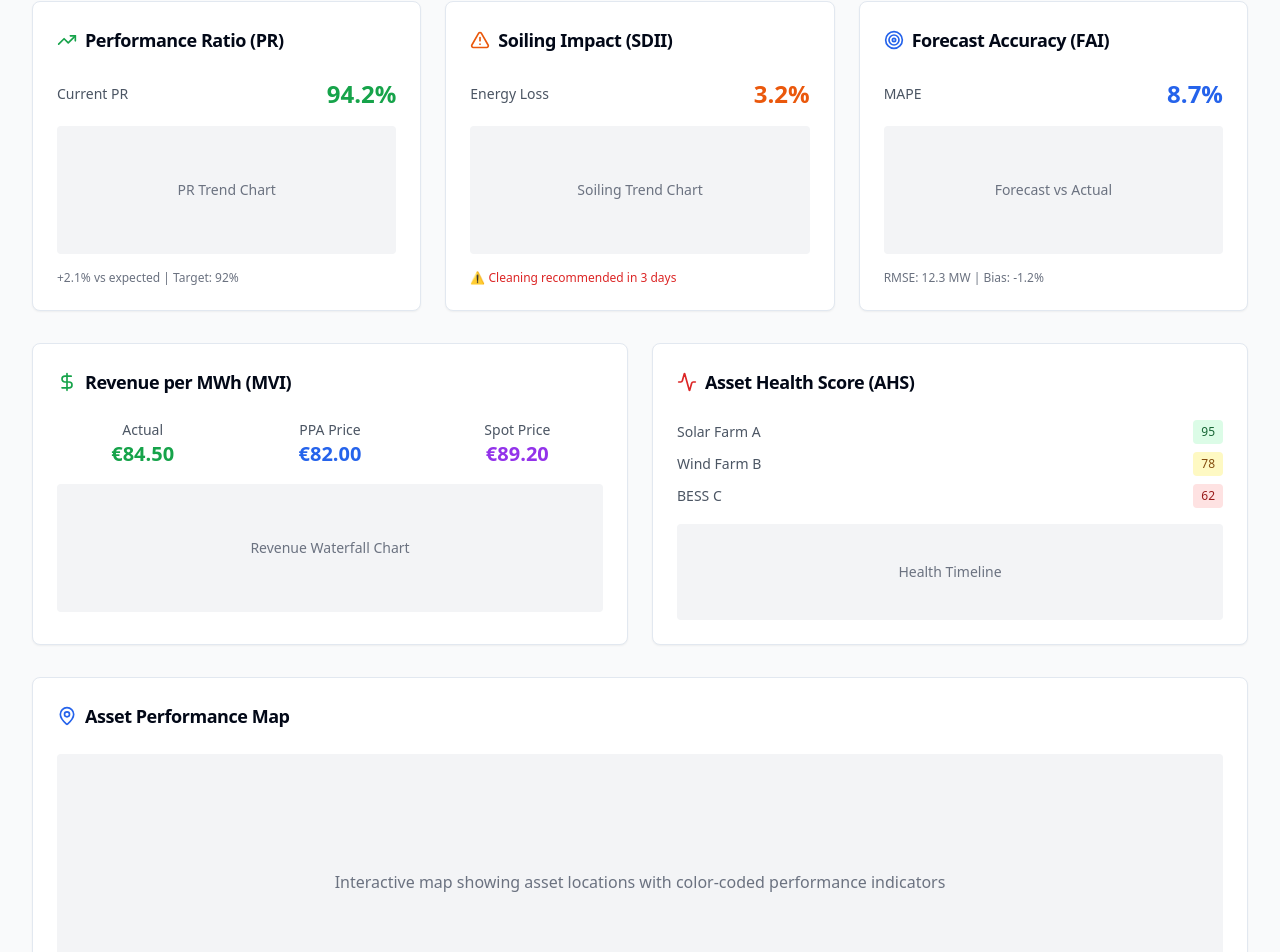
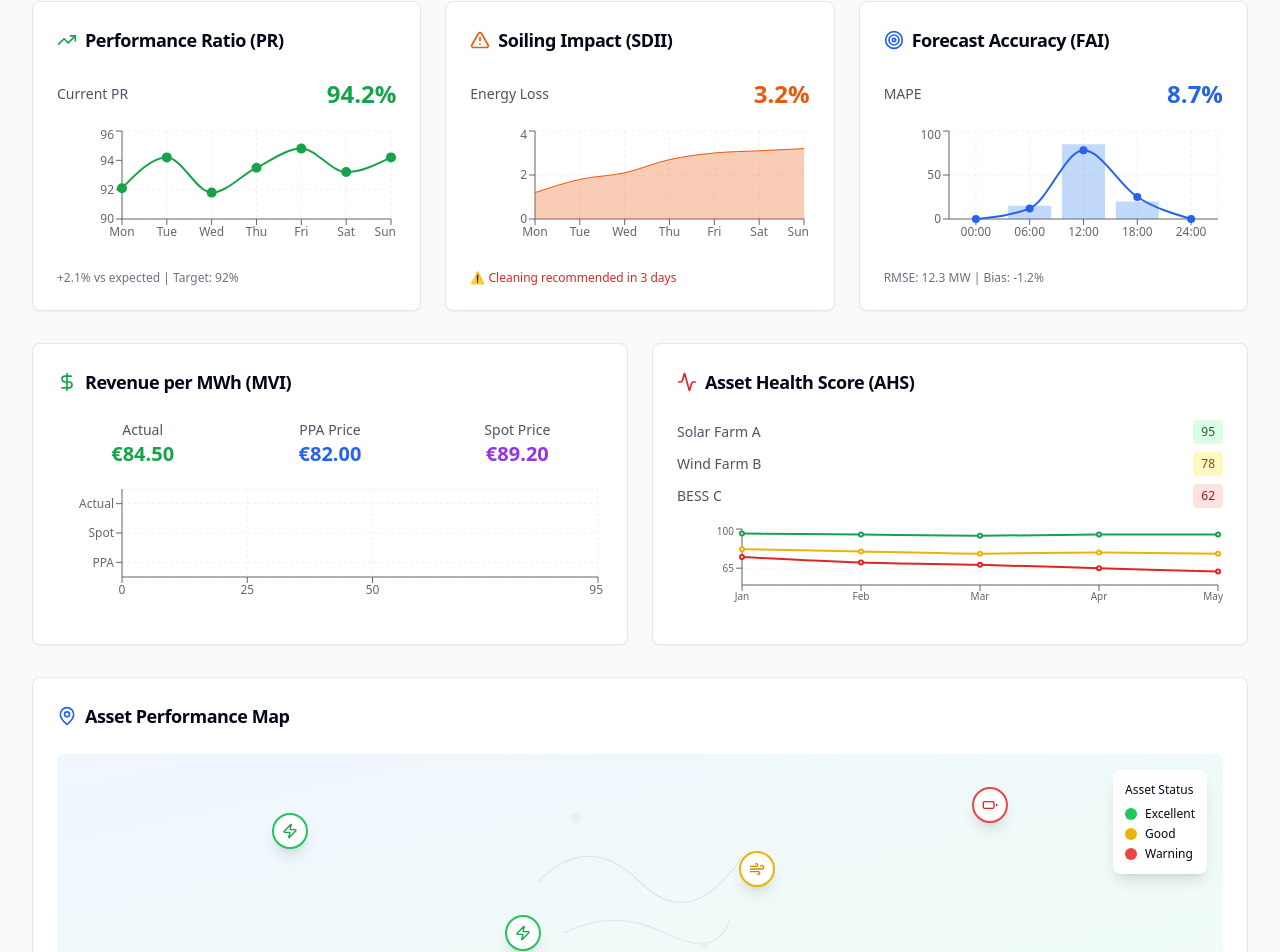
Before and after one commit to NadzENR/eco-data-leverage, a React (Vite) app: page /dashboard in a window 1280 px wide. Shown: the part 151-1103 px from the top of the page. Built offline with nearby package versions, Linux system fonts and the light colour scheme; sample sign-in values are in the browser's storage.

Commit message:
Fix: Display dashboard visualizations
The dashboard page currently only displays placeholder elements. This commit aims to implement the actual chart, timeline, map, and other visualizations as specified in the prompt.

```diff
--- /dev/null
+++ b/src/components/dashboard/AssetMap.tsx
@@ -0,0 +1,84 @@
+
+import { MapPin, Zap, Wind, Battery } from 'lucide-react';
+
+const assets = [
+  { id: 1, name: 'Solar Farm A', type: 'solar', status: 'excellent', x: 20, y: 30 },
+  { id: 2, name: 'Wind Farm B', type: 'wind', status: 'good', x: 60, y: 45 },
+  { id: 3, name: 'BESS C', type: 'battery', status: 'warning', x: 80, y: 20 },
+  { id: 4, name: 'Solar Farm D', type: 'solar', status: 'excellent', x: 40, y: 70 },
+];
+
+const getStatusColor = (status: string) => {
+  switch (status) {
+    case 'excellent': return 'text-green-600';
+    case 'good': return 'text-yellow-600';
+    case 'warning': return 'text-red-600';
+    default: return 'text-gray-600';
+  }
+};
+
+const getAssetIcon = (type: string) => {
+  switch (type) {
+    case 'solar': return Zap;
+    case 'wind': return Wind;
+    case 'battery': return Battery;
+    default: return MapPin;
+  }
+};
+
+export const AssetMap = () => {
+  return (
+    <div className="relative w-full h-64 bg-gradient-to-br from-blue-50 to-green-50 rounded-lg overflow-hidden">
+      {/* Simple map background */}
+      <div className="absolute inset-0 opacity-20">
+        <svg viewBox="0 0 100 100" className="w-full h-full">
+          <path d="M10,50 Q30,30 50,50 T90,40" stroke="#94a3b8" strokeWidth="0.5" fill="none" />
+          <path d="M20,70 Q40,60 60,70 T85,65" stroke="#94a3b8" strokeWidth="0.5" fill="none" />
+          <circle cx="25" cy="25" r="2" fill="#cbd5e1" />
+          <circle cx="75" cy="75" r="1.5" fill="#cbd5e1" />
+        </svg>
+      </div>
+
+      {/* Asset markers */}
+      {assets.map((asset) => {
+        const Icon = getAssetIcon(asset.type);
+        return (
+          <div
+            key={asset.id}
+            className="absolute transform -translate-x-1/2 -translate-y-1/2 cursor-pointer group"
+            style={{ left: `${asset.x}%`, top: `${asset.y}%` }}
+          >
+            <div className={`p-2 rounded-full bg-white shadow-lg border-2 ${
+              asset.status === 'excellent' ? 'border-green-500' :
+              asset.status === 'good' ? 'border-yellow-500' : 'border-red-500'
+            }`}>
+              <Icon className={`h-4 w-4 ${getStatusColor(asset.status)}`} />
+            </div>
+            <div className="absolute bottom-full left-1/2 transform -translate-x-1/2 mb-2 px-2 py-1 bg-black text-white text-xs rounded opacity-0 group-hover:opacity-100 transition-opacity whitespace-nowrap">
+              {asset.name}
+            </div>
+          </div>
+        );
+      })}
+
+      {/* Legend */}
+      <div className="absolute top-4 right-4 bg-white p-3 rounded-lg shadow-lg text-xs">
+        <div className="font-medium mb-2">Asset Status</div>
+        <div className="space-y-1">
+          <div className="flex items-center space-x-2">
+            <div className="w-3 h-3 rounded-full bg-green-500"></div>
+            <span>Excellent</span>
+          </div>
+          <div className="flex items-center space-x-2">
+            <div className="w-3 h-3 rounded-full bg-yellow-500"></div>
+            <span>Good</span>
+          </div>
+          <div className="flex items-center space-x-2">
+            <div className="w-3 h-3 rounded-full bg-red-500"></div>
+            <span>Warning</span>
+          </div>
+        </div>
+      </div>
+    </div>
+  );
+};
--- /dev/null
+++ b/src/components/dashboard/ForecastChart.tsx
@@ -0,0 +1,34 @@
+
+import { ComposedChart, Line, Bar, XAxis, YAxis, CartesianGrid, Tooltip, Legend, ResponsiveContainer } from 'recharts';
+
+const data = [
+  { time: '00:00', forecast: 0, actual: 0 },
+  { time: '06:00', forecast: 15, actual: 12 },
+  { time: '12:00', forecast: 85, actual: 78 },
+  { time: '18:00', forecast: 20, actual: 25 },
+  { time: '24:00', forecast: 0, actual: 0 },
+];
+
+export const ForecastChart = () => {
+  return (
+    <ResponsiveContainer width="100%" height={128}>
+      <ComposedChart data={data}>
+        <CartesianGrid strokeDasharray="3 3" stroke="#f0f0f0" />
+        <XAxis dataKey="time" fontSize={12} />
+        <YAxis fontSize={12} />
+        <Tooltip
+          formatter={(value, name) => [`${value} MW`, name === 'forecast' ? 'Forecast' : 'Actual']}
+          labelStyle={{ color: '#666' }}
+        />
+        <Bar dataKey="forecast" fill="#3b82f6" fillOpacity={0.3} />
+        <Line
+          type="monotone"
+          dataKey="actual"
+          stroke="#2563eb"
+          strokeWidth={2}
+          dot={{ fill: '#2563eb', strokeWidth: 2, r: 3 }}
+        />
+      </ComposedChart>
+    </ResponsiveContainer>
+  );
+};
--- /dev/null
+++ b/src/components/dashboard/HealthTimeline.tsx
@@ -0,0 +1,33 @@
+
+import { LineChart, Line, XAxis, YAxis, CartesianGrid, Tooltip, ResponsiveContainer } from 'recharts';
+
+const data = [
+  { month: 'Jan', solarA: 96, windB: 82, bessC: 75 },
+  { month: 'Feb', solarA: 95, windB: 80, bessC: 70 },
+  { month: 'Mar', solarA: 94, windB: 78, bessC: 68 },
+  { month: 'Apr', solarA: 95, windB: 79, bessC: 65 },
+  { month: 'May', solarA: 95, windB: 78, bessC: 62 },
+];
+
+export const HealthTimeline = () => {
+  return (
+    <ResponsiveContainer width="100%" height={96}>
+      <LineChart data={data}>
+        <CartesianGrid strokeDasharray="3 3" stroke="#f0f0f0" />
+        <XAxis dataKey="month" fontSize={10} />
+        <YAxis domain={[50, 100]} fontSize={10} />
+        <Tooltip
+          formatter={(value, name) => [
+            `${value}`,
+            name === 'solarA' ? 'Solar Farm A' :
+            name === 'windB' ? 'Wind Farm B' : 'BESS C'
+          ]}
+          labelStyle={{ color: '#666' }}
+        />
+        <Line type="monotone" dataKey="solarA" stroke="#16a34a" strokeWidth={2} dot={{ r: 2 }} />
+        <Line type="monotone" dataKey="windB" stroke="#eab308" strokeWidth={2} dot={{ r: 2 }} />
+        <Line type="monotone" dataKey="bessC" stroke="#dc2626" strokeWidth={2} dot={{ r: 2 }} />
+      </LineChart>
+    </ResponsiveContainer>
+  );
+};
--- /dev/null
+++ b/src/components/dashboard/PRTrendChart.tsx
@@ -0,0 +1,35 @@
+
+import { LineChart, Line, XAxis, YAxis, CartesianGrid, Tooltip, ResponsiveContainer } from 'recharts';
+
+const data = [
+  { day: 'Mon', pr: 92.1 },
+  { day: 'Tue', pr: 94.2 },
+  { day: 'Wed', pr: 91.8 },
+  { day: 'Thu', pr: 93.5 },
+  { day: 'Fri', pr: 94.8 },
+  { day: 'Sat', pr: 93.2 },
+  { day: 'Sun', pr: 94.2 },
+];
+
+export const PRTrendChart = () => {
+  return (
+    <ResponsiveContainer width="100%" height={128}>
+      <LineChart data={data}>
+        <CartesianGrid strokeDasharray="3 3" stroke="#f0f0f0" />
+        <XAxis dataKey="day" fontSize={12} />
+        <YAxis domain={[90, 96]} fontSize={12} />
+        <Tooltip
+          formatter={(value) => [`${value}%`, 'PR']}
+          labelStyle={{ color: '#666' }}
+        />
+        <Line
+          type="monotone"
+          dataKey="pr"
+          stroke="#16a34a"
+          strokeWidth={2}
+          dot={{ fill: '#16a34a', strokeWidth: 2, r: 4 }}
+        />
+      </LineChart>
+    </ResponsiveContainer>
+  );
+};
--- /dev/null
+++ b/src/components/dashboard/RevenueChart.tsx
@@ -0,0 +1,25 @@
+
+import { BarChart, Bar, XAxis, YAxis, CartesianGrid, Tooltip, ResponsiveContainer } from 'recharts';
+
+const data = [
+  { category: 'PPA', value: 82.0, color: '#3b82f6' },
+  { category: 'Spot', value: 89.2, color: '#8b5cf6' },
+  { category: 'Actual', value: 84.5, color: '#16a34a' },
+];
+
+export const RevenueChart = () => {
+  return (
+    <ResponsiveContainer width="100%" height={128}>
+      <BarChart data={data} layout="horizontal">
+        <CartesianGrid strokeDasharray="3 3" stroke="#f0f0f0" />
+        <XAxis type="number" domain={[75, 95]} fontSize={12} />
+        <YAxis dataKey="category" type="category" fontSize={12} />
+        <Tooltip
+          formatter={(value) => [`€${value}`, 'Revenue/MWh']}
+          labelStyle={{ color: '#666' }}
+        />
+        <Bar dataKey="value" fill="#16a34a" />
+      </BarChart>
+    </ResponsiveContainer>
+  );
+};
--- /dev/null
+++ b/src/components/dashboard/SoilingTrendChart.tsx
@@ -0,0 +1,35 @@
+
+import { AreaChart, Area, XAxis, YAxis, CartesianGrid, Tooltip, ResponsiveContainer } from 'recharts';
+
+const data = [
+  { day: 'Mon', loss: 1.2 },
+  { day: 'Tue', loss: 1.8 },
+  { day: 'Wed', loss: 2.1 },
+  { day: 'Thu', loss: 2.7 },
+  { day: 'Fri', loss: 3.0 },
+  { day: 'Sat', loss: 3.1 },
+  { day: 'Sun', loss: 3.2 },
+];
+
+export const SoilingTrendChart = () => {
+  return (
+    <ResponsiveContainer width="100%" height={128}>
+      <AreaChart data={data}>
+        <CartesianGrid strokeDasharray="3 3" stroke="#f0f0f0" />
+        <XAxis dataKey="day" fontSize={12} />
+        <YAxis domain={[0, 4]} fontSize={12} />
+        <Tooltip
+          formatter={(value) => [`${value}%`, 'Energy Loss']}
+          labelStyle={{ color: '#666' }}
+        />
+        <Area
+          type="monotone"
+          dataKey="loss"
+          stroke="#ea580c"
+          fill="#ea580c"
+          fillOpacity={0.3}
+        />
+      </AreaChart>
+    </ResponsiveContainer>
+  );
+};
--- a/src/pages/Dashboard.tsx
+++ b/src/pages/Dashboard.tsx
@@ -1,4 +1,3 @@
-
 import { useEffect } from 'react';
 import { useNavigate } from 'react-router-dom';
 import { useAuth } from '@/hooks/useAuth';
@@ -21,6 +20,13 @@ import {
   Zap,
   LogOut
 } from 'lucide-react';
+
+import { PRTrendChart } from '@/components/dashboard/PRTrendChart';
+import { SoilingTrendChart } from '@/components/dashboard/SoilingTrendChart';
+import { ForecastChart } from '@/components/dashboard/ForecastChart';
+import { RevenueChart } from '@/components/dashboard/RevenueChart';
+import { HealthTimeline } from '@/components/dashboard/HealthTimeline';
+import { AssetMap } from '@/components/dashboard/AssetMap';
 
 const Dashboard = () => {
   const { isAuthenticated, isLoading, logout } = useAuth();
@@ -103,9 +109,7 @@ const Dashboard = () => {
                   <span className="text-sm text-gray-600">Current PR</span>
                   <span className="text-2xl font-bold text-green-600">94.2%</span>
                 </div>
-                <div className="h-32 bg-gray-100 rounded flex items-center justify-center">
-                  <span className="text-sm text-gray-500">PR Trend Chart</span>
-                </div>
+                <PRTrendChart />
                 <div className="text-xs text-gray-500">
                   +2.1% vs expected | Target: 92%
                 </div>
@@ -126,9 +130,7 @@ const Dashboard = () => {
                   <span className="text-sm text-gray-600">Energy Loss</span>
                   <span className="text-2xl font-bold text-orange-600">3.2%</span>
                 </div>
-                <div className="h-32 bg-gray-100 rounded flex items-center justify-center">
-                  <span className="text-sm text-gray-500">Soiling Trend Chart</span>
-                </div>
+                <SoilingTrendChart />
                 <div className="text-xs text-red-600">
                   ⚠️ Cleaning recommended in 3 days
                 </div>
@@ -149,9 +151,7 @@ const Dashboard = () => {
                   <span className="text-sm text-gray-600">MAPE</span>
                   <span className="text-2xl font-bold text-blue-600">8.7%</span>
                 </div>
-                <div className="h-32 bg-gray-100 rounded flex items-center justify-center">
-                  <span className="text-sm text-gray-500">Forecast vs Actual</span>
-                </div>
+                <ForecastChart />
                 <div className="text-xs text-gray-500">
                   RMSE: 12.3 MW | Bias: -1.2%
                 </div>
@@ -184,9 +184,7 @@ const Dashboard = () => {
                     <div className="text-xl font-bold text-purple-600">€89.20</div>
                   </div>
                 </div>
-                <div className="h-32 bg-gray-100 rounded flex items-center justify-center">
-                  <span className="text-sm text-gray-500">Revenue Waterfall Chart</span>
-                </div>
+                <RevenueChart />
               </div>
             </CardContent>
           </Card>
@@ -214,9 +212,7 @@ const Dashboard = () => {
                     <span className="px-2 py-1 rounded text-xs font-medium bg-red-100 text-red-800">62</span>
                   </div>
                 </div>
-                <div className="h-24 bg-gray-100 rounded flex items-center justify-center">
-                  <span className="text-sm text-gray-500">Health Timeline</span>
-                </div>
+                <HealthTimeline />
               </div>
             </CardContent>
           </Card>
@@ -230,9 +226,7 @@ const Dashboard = () => {
             </CardTitle>
           </CardHeader>
           <CardContent>
-            <div className="h-64 bg-gray-100 rounded flex items-center justify-center">
-              <span className="text-gray-500">Interactive map showing asset locations with color-coded performance indicators</span>
-            </div>
+            <AssetMap />
           </CardContent>
         </Card>
       </div>
```
